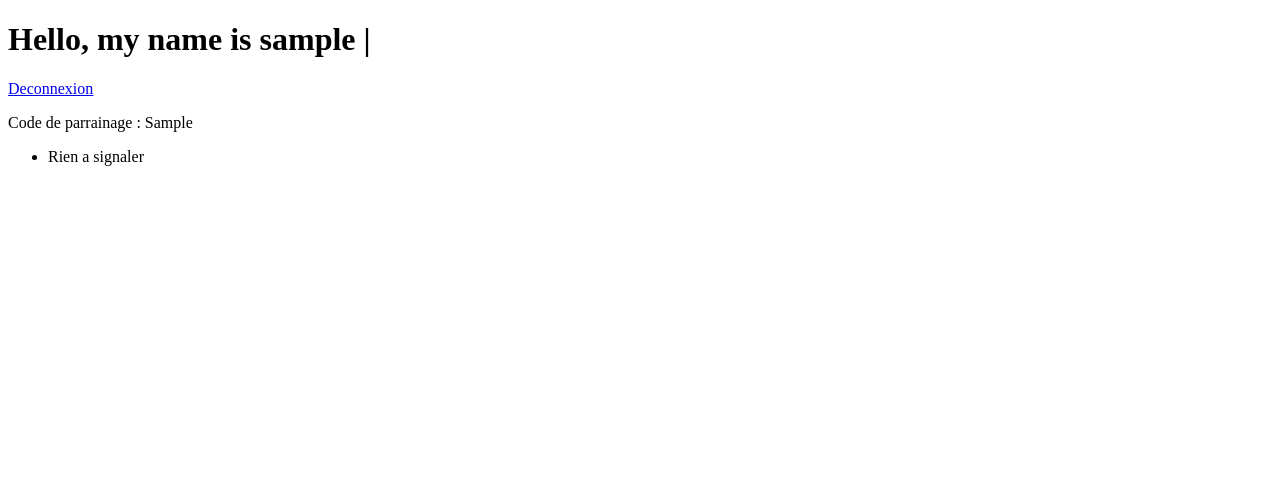
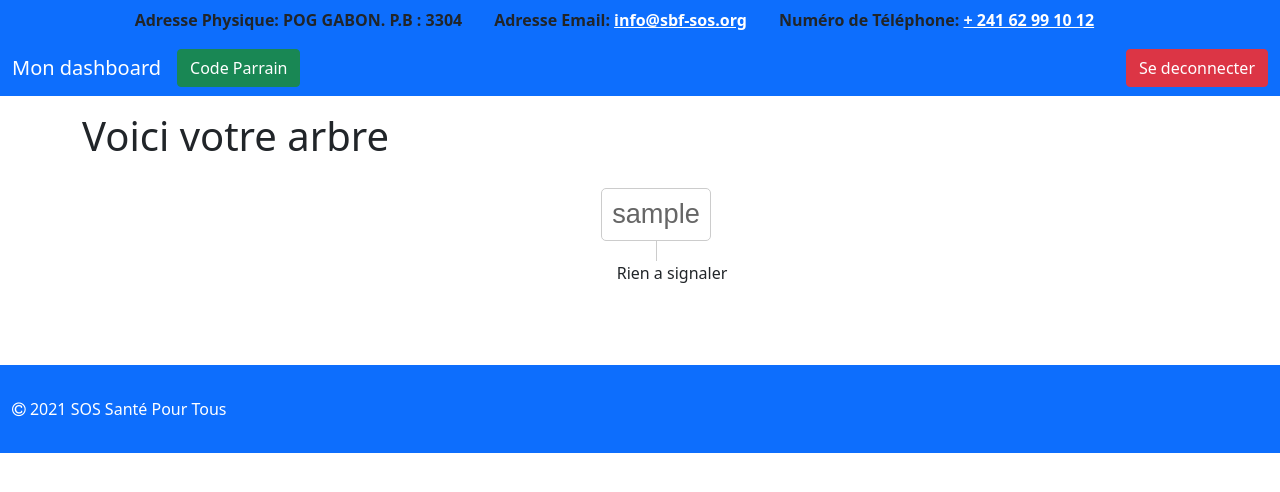
Before and after one commit to dynamo63/cashfood, a Django app: page /dashboard/ in a window 1280 px wide. Shown: the top 492 px of the page. Run offline with Django 3.2, Linux system fonts and the light colour scheme; a user stored in the database is signed in; tables that the repository leaves empty hold one stand-in row (values such as "Sample post"); some libraries are stand-ins or nearby versions.

Commit message:
Amelioration du dashboard

```diff
--- /dev/null
+++ b/static/css/tree.css
@@ -0,0 +1,114 @@
+/*Now the CSS Created by R.S*/
+* {margin: 0; padding: 0;}
+
+.tree ul {
+    padding-top: 20px;
+    position: relative;
+
+    display: flex;
+    justify-content: center;
+
+	transition: all 0.5s;
+	-webkit-transition: all 0.5s;
+	-moz-transition: all 0.5s;
+}
+
+.tree li {
+	float: left;
+    text-align: center;
+	list-style-type: none;
+	position: relative;
+	padding: 20px 5px 0 5px;
+
+	transition: all 0.5s;
+	-webkit-transition: all 0.5s;
+	-moz-transition: all 0.5s;
+}
+
+/*We will use ::before and ::after to draw the connectors*/
+
+.tree li::before, .tree li::after{
+	content: '';
+	position: absolute;
+    top: 0;
+    right: 50%;
+	border-top: 1px solid #ccc;
+	width: 50%; height: 20px;
+}
+.tree li::after{
+	right: auto;
+    left: 50%;
+	border-left: 1px solid #ccc;
+}
+
+/*We need to remove left-right connectors from elements without
+any siblings*/
+.tree li:only-child::after, .tree li:only-child::before {
+	display: none;
+}
+
+/*Remove space from the top of single children*/
+.tree li:only-child{ padding-top: 0;}
+
+/*Remove left connector from first child and
+right connector from last child*/
+.tree li:first-child::before, .tree li:last-child::after{
+	border: 0 none;
+}
+/*Adding back the vertical connector to the last nodes*/
+.tree li:last-child::before{
+	border-right: 1px solid #ccc;
+	border-radius: 0 5px 0 0;
+	-webkit-border-radius: 0 5px 0 0;
+	-moz-border-radius: 0 5px 0 0;
+}
+.tree li:first-child::after{
+	border-radius: 5px 0 0 0;
+	-webkit-border-radius: 5px 0 0 0;
+	-moz-border-radius: 5px 0 0 0;
+}
+
+/*Time to add downward connectors from parents*/
+.tree ul ul::before{
+	content: '';
+	position: absolute;
+    top: 0;
+    left: 50%;
+	border-left: 1px solid #ccc;
+	width: 0;
+    height: 20px;
+}
+
+.tree li a{
+	border: 1px solid #ccc;
+	padding: 5px 10px;
+	text-decoration: none;
+	color: #666;
+	font-family: arial, verdana, tahoma;
+	font-size: 1.7em;
+	display: inline-block;
+
+	border-radius: 5px;
+	-webkit-border-radius: 5px;
+	-moz-border-radius: 5px;
+
+	transition: all 0.5s;
+	-webkit-transition: all 0.5s;
+	-moz-transition: all 0.5s;
+}
+
+/*Time for some hover effects*/
+/*We will apply the hover effect the the lineage of the element also*/
+.tree li a:hover, .tree li a:hover+ul li a {
+	background: #c8e4f8; color: #000; border: 1px solid #94a0b4;
+}
+/*Connector styles on hover*/
+.tree li a:hover+ul li::after,
+.tree li a:hover+ul li::before,
+.tree li a:hover+ul::before,
+.tree li a:hover+ul ul::before{
+	border-color:  #94a0b4;
+}
+
+/*Thats all. I hope you enjoyed it.
+Thanks :)*/
--- a/templates/layout.html
+++ b/templates/layout.html
@@ -29,7 +29,7 @@
           }
         }
       </style>
-    {% endblock  %}
+    {% endblock extrastyle %}
 </head>
 <body>
 
--- a/users/templates/users/dashboard.html
+++ b/users/templates/users/dashboard.html
@@ -1,17 +1,64 @@
-{% load users_extra %}
-<!DOCTYPE html>
-<html lang="en">
-<head>
-    <meta charset="UTF-8">
-    <meta name="viewport" content="width=device-width, initial-scale=1.0">
-    <title>Document</title>
-</head>
-<body>
-    <h1>Hello, my name is {{ user.username }} | {{ level }} </h1>
-    <p>
-        <a href="{% url 'logout' %}">Deconnexion</a>
-    </p>
-    <p>Code de parrainage : {{ code.code_parrain }} </p>
+{% extends "layout.html" %}
+{% load users_extra static %}
+
+{% block extrastyle %}
+    {{ block.super }}
+    <script src="//code.jquery.com/jquery-1.11.1.min.js"></script>
+    <link href="http://maxcdn.bootstrapcdn.com/font-awesome/4.2.0/css/font-awesome.min.css" rel="stylesheet">
+    <link rel="stylesheet" href="{% static 'css/tree.css' %}">
+{% endblock extrastyle %}
+
+{% block content %}
+    <nav class="navbar navbar-expand-lg navbar-dark bg-primary">
+        <div class="container-fluid">
+            <a class="navbar-brand" href="#">Mon dashboard</a>
+            <button class="navbar-toggler" type="button" data-bs-toggle="collapse" data-bs-target="#navbarText" aria-controls="navbarText" aria-expanded="false" aria-label="Toggle navigation">
+                <span class="navbar-toggler-icon"></span>
+            </button>
+            <div class="collapse navbar-collapse" id="navbarText">
+                <ul class="navbar-nav me-auto mb-2 mb-lg-0">
+                    <li class="nav-item">
+                        <a class="btn btn-success" data-bs-toggle="modal" data-bs-target="#exampleModal">
+                          Code Parrain
+                        </a>
+                    </li>
+                </ul>
+                <a href="{% url 'logout' %}" class="btn btn-danger">
+                    Se deconnecter
+                </a>
+            </div>
+        </div>
+    </nav>
+
+    <!-- Modal -->
+    <div class="modal fade" id="exampleModal" tabindex="-1" aria-labelledby="exampleModalLabel" aria-hidden="true">
+        <div class="modal-dialog">
+        <div class="modal-content">
+            <div class="modal-header">
+            <h5 class="modal-title" id="exampleModalLabel">
+                Mon Code Parrain: <span class="text-danger fw-bold">{{ code.code_parrain }}</span>
+            </h5>
+            <button type="button" class="btn-close" data-bs-dismiss="modal" aria-label="Close"></button>
+            </div>
+            <div class="modal-body">
+                il va vous permettre de parrainer d'autre personnes et agrandir votre equipe
+            </div>
+            <div class="modal-footer">
+            <button type="button" class="btn btn-success" data-bs-dismiss="modal">J'ai compris</button>
+            </div>
+        </div>
+        </div>
+    </div>
+
+    <main class="container mt-3">
+        <h1>Voici votre arbre</h1>
+
+        <div class="container">
+            <div class="row">
+                <div class="tree">
+                    <ul>
+                        <li>
+                            <a href="#">{{ user.username }}</a>
                             <ul>
                                 {% for affilie in affilies %}
                                     {% show_teams affilie %}
@@ -19,5 +66,10 @@
                                     <li>Rien a signaler</li>
                                 {% endfor %}
                             </ul>
-</body>
-</html>
+                        </li>
+                    </ul>
+                </div>
+            </div>
+        </div>
+    </main>
+{% endblock content %}
```
Also changed, not shown: users/templates/users/team.html (+10 -6 lines). Lines whose indentation alone changed are shown as unchanged.
